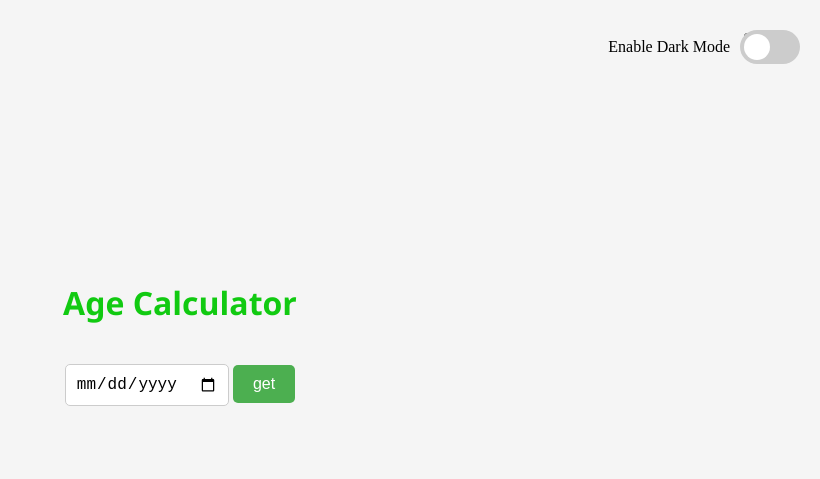
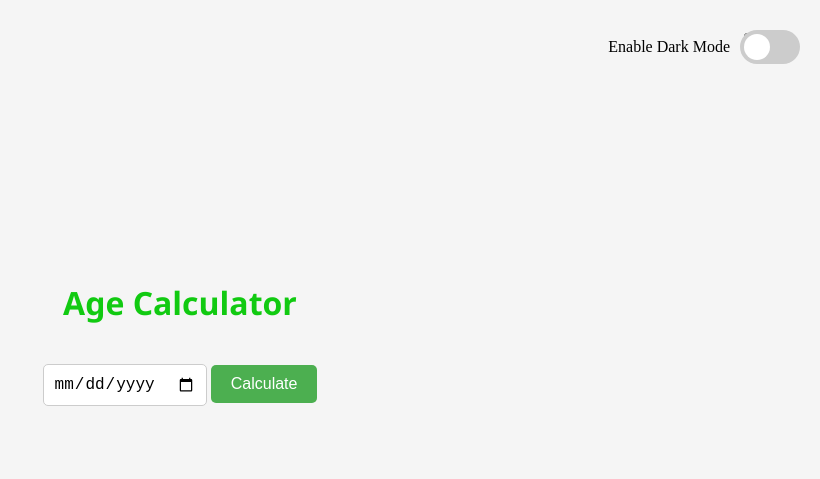
Before and after one commit to WhatsWrongOB/Age_Calculator, a plain HTML site: page index.html in a window 1280 px wide. Shown: the whole page, without its empty margins (460-1280 px from the left). Drawn offline with Linux system fonts and the light colour scheme.

Commit message:
first commit

```diff
--- a/index.html
+++ b/index.html
@@ -20,7 +20,7 @@
         <div class="container">
             <h1 class="heading">Age Calculator</h1>
             <input type="date" name="date" id="dob">
-            <button class="btn">get</button>
+            <button class="btn">Calculate</button>
             <h5 class="age"></h5>
         </div>
     </div>
```
